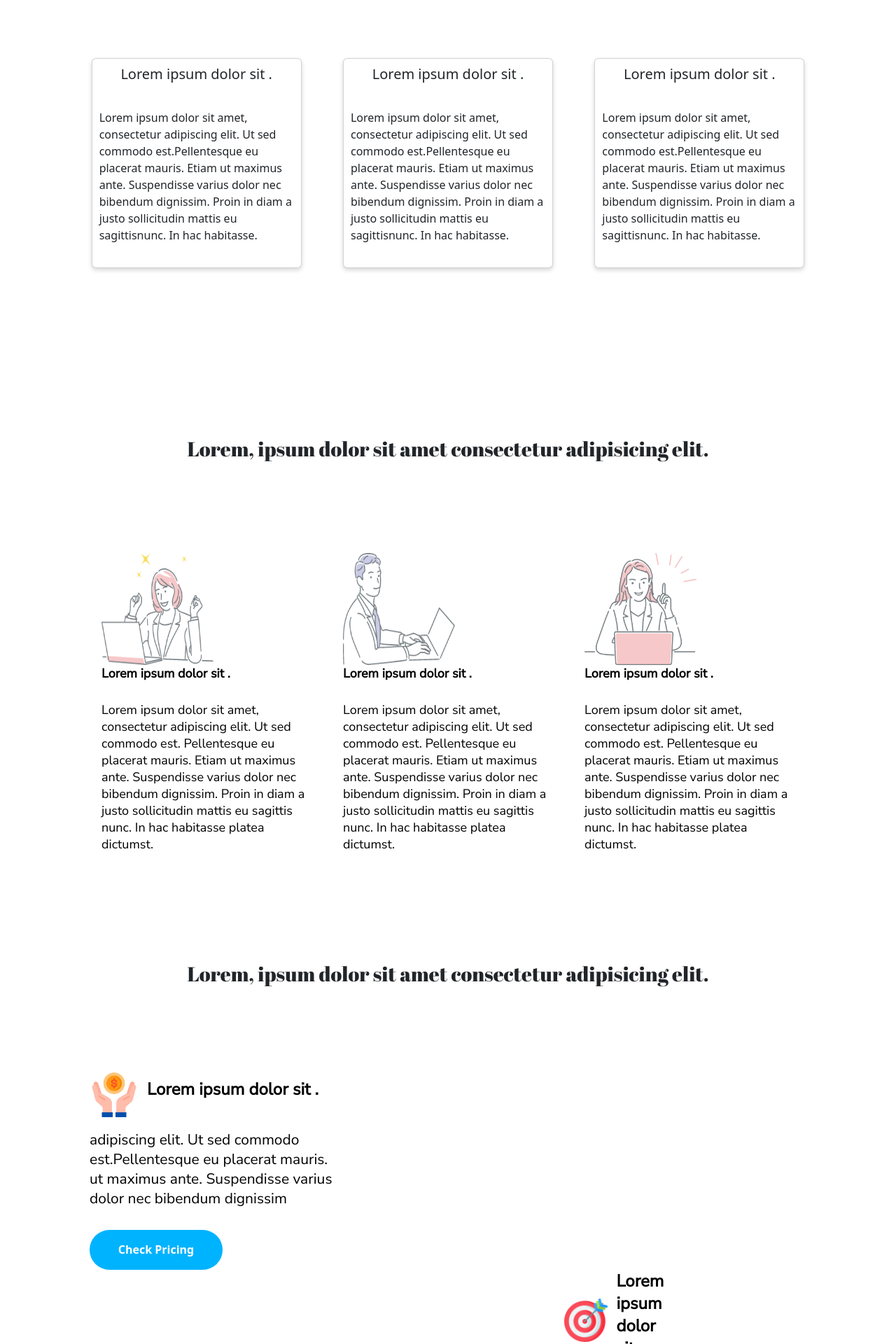
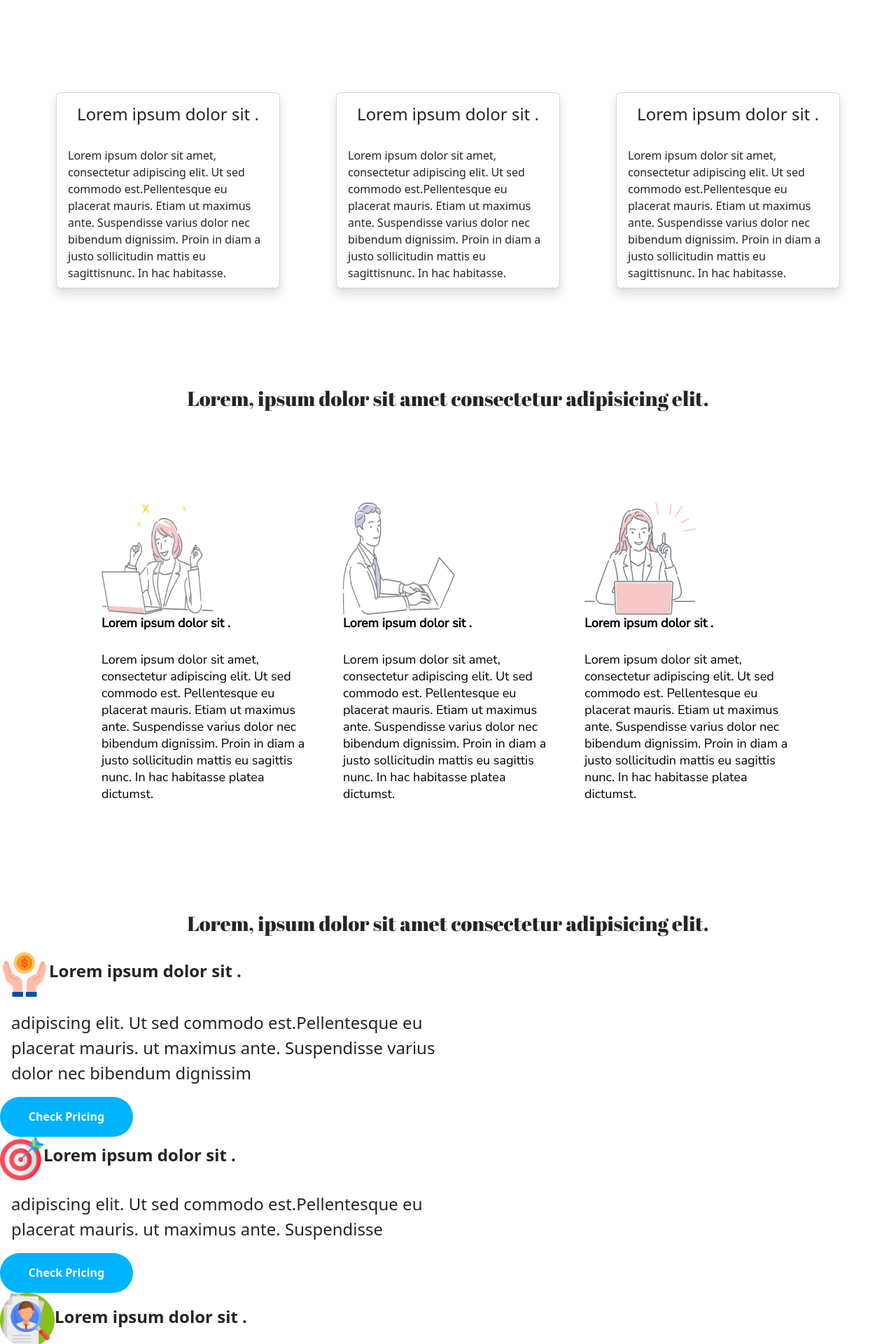
Before and after one commit to jyotirmoy-sinhababu/HTML-test-task, a React (Create React App) app: page / in a window 1280 px wide. Shown: the part 980-2900 px from the top of the page at 70% size. Built offline with nearby package versions, Linux system fonts and the light colour scheme; a web font is replaced by a local one.

Commit message:
product card

```diff
--- a/src/component/firstCardCnt/FirstCardCnt.jsx
+++ b/src/component/firstCardCnt/FirstCardCnt.jsx
@@ -1,84 +1,52 @@
 import React from 'react';
-
-import Card from 'react-bootstrap/card';
 
 const FirstCardCnt = () => {
   return (
     <div
-      style={{
-        display: 'flex',
-        padding: '101px',
-        justifyContent: 'space-around',
-      }}
+      className='d-flex justify-content-lg-evenly '
+      style={{ paddingTop: '150px' }}
     >
-      <div>
-        <Card
-          style={{
-            height: '300px',
-            display: 'flex',
-            paddingTop: '45px',
-            gap: '30px',
-            width: '300px',
-            padding: '10px',
-            boxShadow: '0px 3px 6px #00000029',
-          }}
+      <div
+        className='card w-25   p-3 shadow'
+        style={{ display: 'flex', gap: '25px', height: '280px' }}
       >
-          <Card.Title style={{ display: 'flex', justifyContent: 'center' }}>
+        <h4 className='d-flex card-title justify-content-center'>
           Lorem ipsum dolor sit .
-          </Card.Title>
-          <Card.Text style={{ display: 'flex', justifyContent: 'center' }}>
+        </h4>
+        <p className='card-text'>
           Lorem ipsum dolor sit amet, consectetur adipiscing elit. Ut sed
           commodo est.Pellentesque eu placerat mauris. Etiam ut maximus ante.
-            Suspendisse varius dolor nec bibendum dignissim. Proin in diam a
-            justo sollicitudin mattis eu sagittisnunc. In hac habitasse.
-          </Card.Text>
-        </Card>
+          Suspendisse varius dolor nec bibendum dignissim. Proin in diam a justo
+          sollicitudin mattis eu sagittisnunc. In hac habitasse.
+        </p>
       </div>
-      <div>
-        <Card
-          style={{
-            height: '300px',
-            display: 'flex',
-            paddingTop: '45px',
-            gap: '30px',
-            width: '300px',
-            padding: '10px',
-            boxShadow: '0px 3px 6px #00000029',
-          }}
+      <div
+        className='card  w-25  p-3 shadow'
+        style={{ display: 'flex', gap: '25px', height: '280px' }}
       >
-          <Card.Title style={{ display: 'flex', justifyContent: 'center' }}>
+        <h4 className='d-flex card-title justify-content-center'>
           Lorem ipsum dolor sit .
-          </Card.Title>
-          <Card.Text style={{ display: 'flex', justifyContent: 'center' }}>
+        </h4>
+        <p className='card-text'>
           Lorem ipsum dolor sit amet, consectetur adipiscing elit. Ut sed
           commodo est.Pellentesque eu placerat mauris. Etiam ut maximus ante.
-            Suspendisse varius dolor nec bibendum dignissim. Proin in diam a
-            justo sollicitudin mattis eu sagittisnunc. In hac habitasse.
-          </Card.Text>
-        </Card>
+          Suspendisse varius dolor nec bibendum dignissim. Proin in diam a justo
+          sollicitudin mattis eu sagittisnunc. In hac habitasse.
+        </p>
       </div>
-      <div>
-        <Card
-          style={{
-            height: '300px',
-            display: 'flex',
-            paddingTop: '45px',
-            gap: '30px',
-            width: '300px',
-            padding: '10px',
-            boxShadow: '0px 3px 6px #00000029',
-          }}
+      <div
+        className='card  w-25 p-3 shadow'
+        style={{ display: 'flex', gap: '25px', height: '280px' }}
       >
-          <Card.Title style={{ display: 'flex', justifyContent: 'center' }}>
+        <h4 className='d-flex card-title justify-content-center'>
           Lorem ipsum dolor sit .
-          </Card.Title>
-          <Card.Text style={{ display: 'flex', justifyContent: 'center' }}>
+        </h4>
+        <p className='card-text'>
           Lorem ipsum dolor sit amet, consectetur adipiscing elit. Ut sed
           commodo est.Pellentesque eu placerat mauris. Etiam ut maximus ante.
-            Suspendisse varius dolor nec bibendum dignissim. Proin in diam a
-            justo sollicitudin mattis eu sagittisnunc. In hac habitasse.
-          </Card.Text>
-        </Card>
+          Suspendisse varius dolor nec bibendum dignissim. Proin in diam a justo
+          sollicitudin mattis eu sagittisnunc. In hac habitasse.
+        </p>
       </div>
     </div>
   );
--- a/src/component/product/ProductCard.jsx
+++ b/src/component/product/ProductCard.jsx
@@ -11,52 +11,60 @@ import lens from '../../asset/img/lens.png';
 
 const ProductCard = () => {
   return (
-    <div className='productCard-main-cnt '>
-      <div className='productCard-first-cnt'>
-        <div className='productCard-firstPart'>
-          <img className='productCard-img' src={hand} alt='hand' />
-          <p className='productCard-firstTxt'>Lorem ipsum dolor sit .</p>
+    <>
+      <div className='card border-0 w-50 '>
+        <div className='d-flex align-items-center  '>
+          <img src={hand} alt='' />
+          <h4 className='card-title fw-bolder'>Lorem ipsum dolor sit .</h4>
         </div>
-        <p className='productCard-secondTxt'>
+        <div className='card-body'>
+          <p className='card-text fs-4 fw-light'>
             adipiscing elit. Ut sed commodo est.Pellentesque eu placerat mauris.
             ut maximus ante. Suspendisse varius dolor nec bibendum dignissim
           </p>
+        </div>
         <Btn />
       </div>
-      <div className='productCard-second-cnt'>
-        <div className='productCard-firstPart'>
-          <img className='productCard-img' src={arrow} alt='arrow' />
-          <p className='productCard-firstTxt'>Lorem ipsum dolor sit .</p>
+      <div className='card border-0 w-50 '>
+        <div className='d-flex align-items-center  '>
+          <img src={arrow} alt='' />
+          <h4 className='card-title fw-bolder'>Lorem ipsum dolor sit .</h4>
         </div>
-        <p className='productCard-secondTxt'>
+        <div className='card-body'>
+          <p className='card-text fs-4 fw-light'>
             adipiscing elit. Ut sed commodo est.Pellentesque eu placerat mauris.
             ut maximus ante. Suspendisse
           </p>
+        </div>
         <Btn />
       </div>
-      <div className='productCard-third-cnt'>
-        <div className='productCard-firstPart'>
-          <img className='productCard-img' src={lens} alt='lens' />
-          <p className='productCard-firstTxt'>Lorem ipsum dolor sit .</p>
+      <div className='card border-0 w-50 '>
+        <div className='d-flex align-items-center  '>
+          <img src={lens} alt='' />
+          <h4 className='card-title fw-bolder'>Lorem ipsum dolor sit .</h4>
         </div>
-        <p className='productCard-secondTxt'>
+        <div className='card-body'>
+          <p className='card-text fs-4 fw-light'>
             adipiscing elit. Ut sed commodo est.Pellentesque eu placerat mauris.
             ut maximus ante. Suspendisse varius dolor nec bibendum dignissim
           </p>
+        </div>
         <Btn />
       </div>
-      <div className='productCard-forth-cnt'>
-        <div className='productCard-firstPart'>
-          <img className='productCard-img' src={direction} alt='direction' />
-          <p className='productCard-firstTxt'>Lorem ipsum dolor sit .</p>
+      <div className='card border-0 w-50 '>
+        <div className='d-flex align-items-center  '>
+          <img src={direction} alt='' />
+          <h4 className='card-title fw-bolder'>Lorem ipsum dolor sit .</h4>
         </div>
-        <p className='productCard-secondTxt'>
+        <div className='card-body'>
+          <p className='card-text fs-4 fw-light'>
             adipiscing elit. Ut sed commodo est.Pellentesque eu placerat mauris.
             ut maximus ante. Suspendisse
           </p>
+        </div>
         <Btn />
       </div>
-    </div>
+    </>
   );
 };
 
```
Lines whose indentation alone changed are shown as unchanged.
